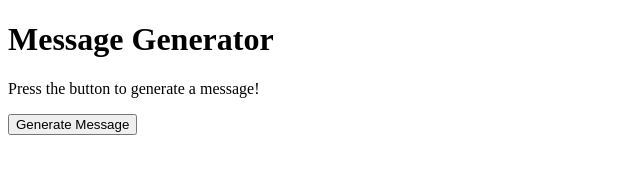
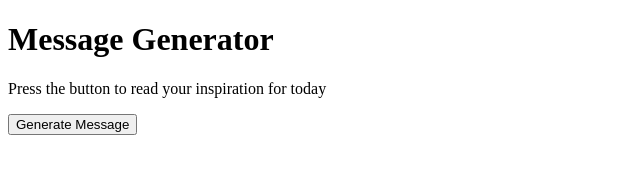
Before and after one commit to RikWallant/message-generator2, a plain HTML site: page index.html in a window 1280 px wide. Shown: the full height of the page, 0-640 px from the left. Drawn offline with Linux system fonts and the light colour scheme.

Commit message:
Changed the message text

```diff
--- a/index.html
+++ b/index.html
@@ -7,7 +7,7 @@
 </head>
 <body>
     <h1>Message Generator</h1>
-    <p id="message">Press the button to generate a message!</p>
+    <p id="message">Press the button to read your inspiration for today</p>
     <button id="generateBtn">Generate Message</button>
 
     <script src="app.js"></script>
```
